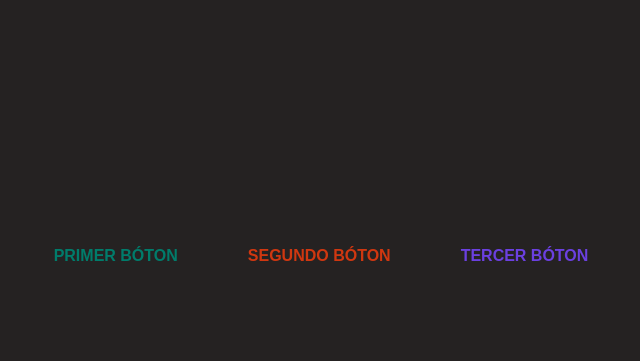
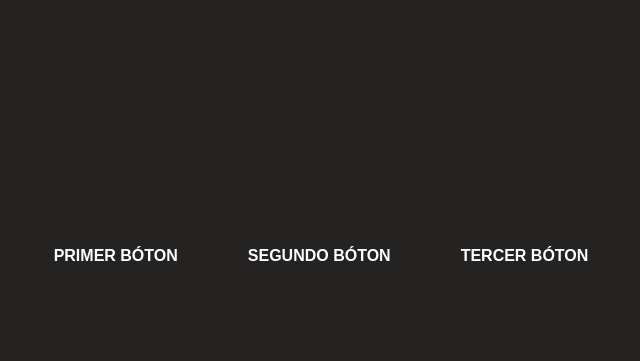
Before and after one commit to ca941125/desafios, a plain HTML site: page boton_magico_dos/index.html in a window 1280 px wide. Shown: the part 144-505 px from the top of the page, without its empty margins (294-934 px from the left). Drawn offline with Linux system fonts and the light colour scheme.

Commit message:
edit box-shadow, add border-radius

```diff
--- a/boton_magico_dos/stylo.css
+++ b/boton_magico_dos/stylo.css
@@ -15,9 +15,9 @@ body{
 a{
     position: relative;
     display: inline-block;
-    padding: 25px 10px;
+    padding: 10px 10px;
     margin: 40px 0;
-    color: rgb(107, 64, 224);
+    color: rgb(255, 255, 255);
     text-decoration: none;
     text-transform: uppercase;
     transition: 0.5s;
@@ -27,7 +27,8 @@ a{
 a:hover{
     background-color: rgb(55, 255, 55);
     color: rgb(15, 73, 0);
-    box-shadow: 0 0 5px rgb(255, 251, 0), 0 0 5px rgb(0, 255, 170);
+    box-shadow: 10px 5px 5px black;
+    border-radius: 10px;
     -webkit-box-reflect: below 1px linear-gradient(tranparent);
 }
 a:nth-child(1){
```
